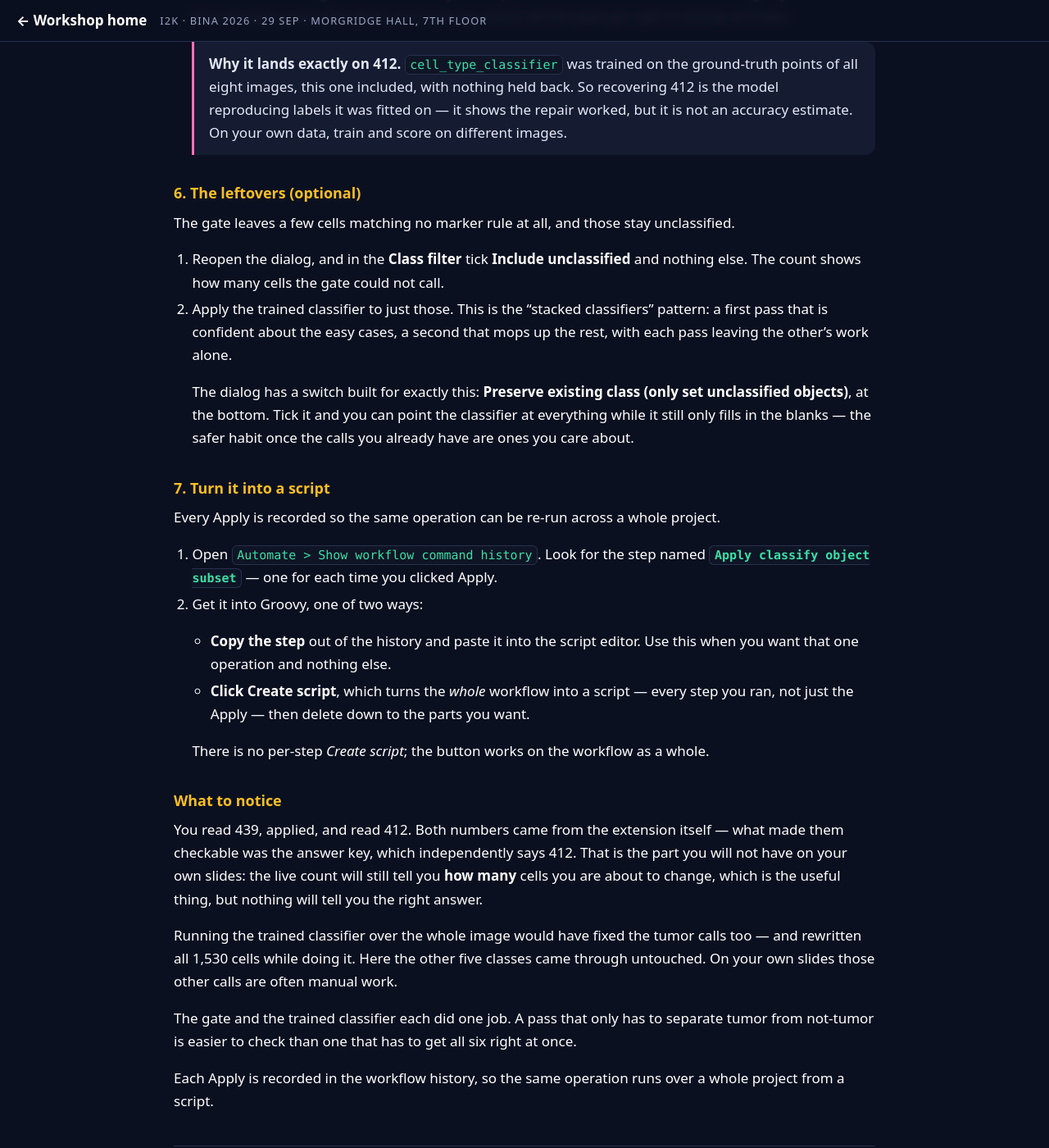
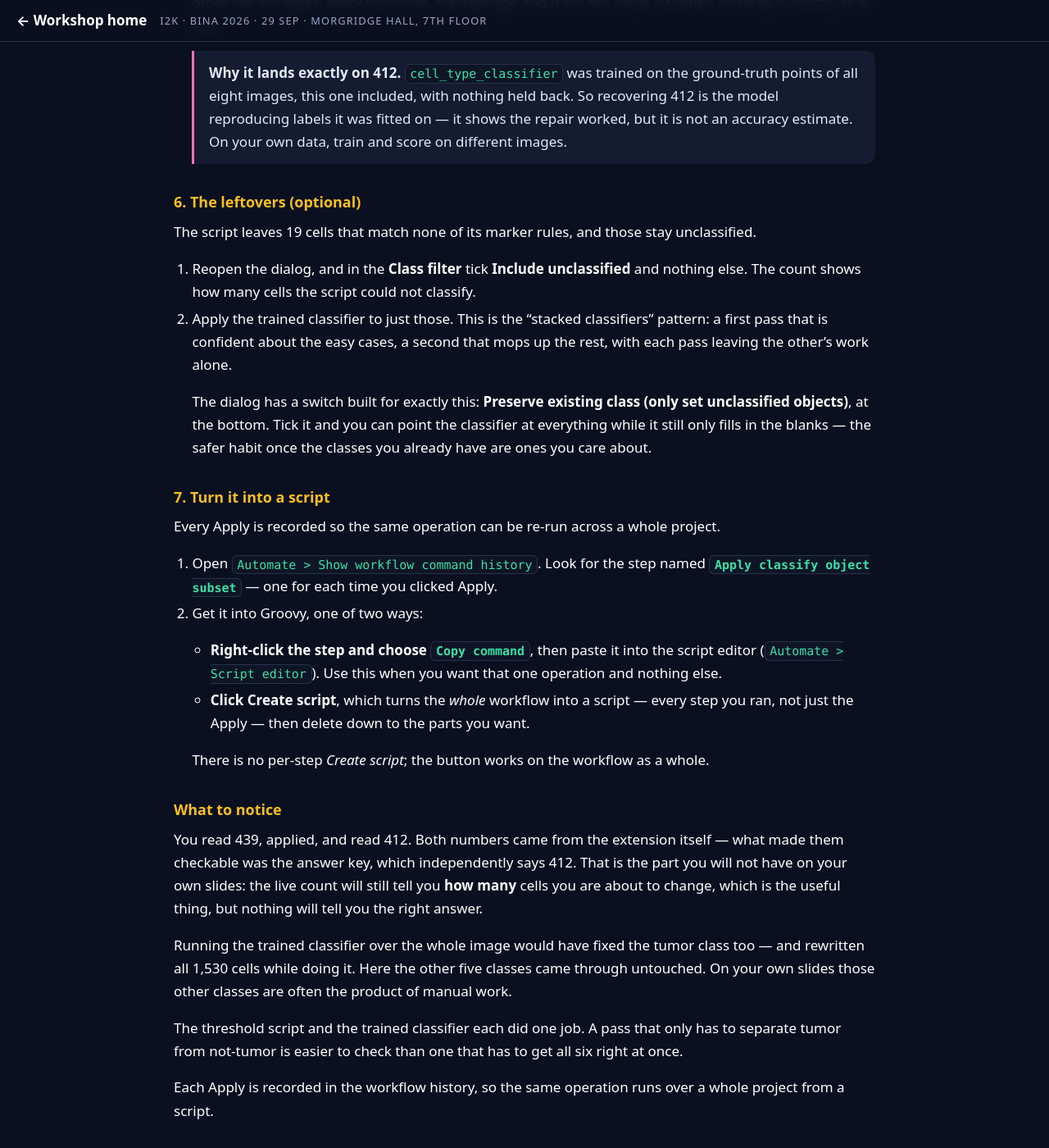
Before and after one commit to MichaelSNelson/BINA-I2K-2026-QuPath-Extensions, a Jekyll site: the page built from docs/07-classify-object-subset.md, in a window 1280 px wide and 1400 px high, scrolled down 7944 px. Shown: the whole window at 82% size. Built offline with Jekyll 4.4.1, drawn with Linux system fonts in a browser that asks for light colours; some of the changed text lies outside the part shown.

Commit message:
Guide 07: plain English for the script's results, what step 3 gets wrong, Copy command, trimmed acknowledgement
'The gate's tumor call', 'called tumor' and 'the calls you have' become
'classified as tumor' and 'the classes you have'. Step 3 opens by saying
exactly what the threshold script gets wrong and that step 5 corrects
only those cells. The workflow step says to right-click and choose Copy
command. The closing acknowledgement no longer tells the reader the
walkthrough they just finished stands on its own.

Claude-Session: https://claude.ai/code/session_01KwiACUr5MacuDvqp74c96o

```diff
--- a/docs/07-classify-object-subset.md
+++ b/docs/07-classify-object-subset.md
@@ -128,16 +128,15 @@ each kind, which helps when the dots and the outlines get in each other's way.
 
 ### 3. Make a mistake worth fixing
 
-First, classify the cells with a deliberately crude method that gets most of them right and a
-few of them wrong.
+First, classify the cells with a script that thresholds each marker channel and assigns a cell
+type from whichever markers are above threshold. It gets most cells right and is wrong in one
+specific way: QuPath expands each nucleus by 5 µm to approximate the cell, and at the edge of a
+tumor nest that expansion picks up PanCK signal from the tumor cell next door, so **T cells
+touching a tumor nest are classified as `tumor`**. In step 5 you will correct only those cells
+with the extension and leave every other cell as it is.
 
-1. Run the imperfect classifier: **`Automate > Project scripts > classify_with_marker_gate`**,
-   then **Run**. It is bundled with the project, so there is nothing to download.
-
-   It thresholds each marker channel and assigns a cell type from which markers are above
-   threshold. Its errors are real ones: QuPath expands each nucleus by 5 µm to approximate the
-   cell, and at the edge of a tumor nest that expansion picks up PanCK signal from the tumor
-   cell next door — so **T cells touching a tumor nest get called `tumor`**.
+1. Run the script: **`Automate > Project scripts > classify_with_marker_gate`**, then **Run**.
+   It is bundled with the project, so there is nothing to download.
 
 2. The cells are now colored by predicted class. Zoom into the boundary of a tumor nest and
    look at the cells there against the ground-truth dots underneath. Some disagree — the
@@ -161,7 +160,7 @@ few of them wrong.
    > **Run**; or the cells were not classified first, so the first item in step 3 needs doing before this one.
 
    Read down the `tumor` column of the printed matrix: **14 CD8 T cells, 9 macrophages, 3
-   helper T cells and 1 B cell** were called tumor. That is **27 cells wrongly in the tumor
+   helper T cells and 1 B cell** were classified as tumor. That is **27 cells wrongly in the tumor
    class**, nearly all of them at a nest boundary. A further **19 cells matched no marker
    rule** and were left unclassified.
 
@@ -185,7 +184,7 @@ you can watch that number move.
 
     <img src="../images/classify-object-subset/dialog-tumor-count-numbered.png" alt="The Classify Object Subset dialog with red numbered badges down the left edge. 1 beside Classifier, set to cell_type_classifier; 2 beside the Object source options, with Custom filter selected; 3 beside the tumor row in the class filter list, the only one ticked, with 1 of 6 checked at the right; 4 beside the line at the bottom reading 439 of 1,530 objects will be classified" width="640">
 
-    **439 is the gate's tumor call. The truth is 412.** The extra 27 are the boundary cells
+    **The script classified 439 cells as tumor. The ground truth says 412.** The extra 27 are the boundary cells
     from the matrix above. You have now measured the error with the same dialog you are about
     to fix it with.
 
@@ -202,24 +201,24 @@ matching cells in the viewer, if you would rather see them than count them.
 
 ### 5. Repair only the cells that are wrong
 
-1. Leave the filter set to **`tumor`**. You are now targeting exactly the cells the gate
-    called tumor — the correct ones and the mistaken ones together — and nothing else.
+1. Leave the filter set to **`tumor`**. You are now targeting exactly the cells the script
+    classified as tumor, the 412 correct ones and the 27 wrong ones together, and nothing else.
 2. Click **Apply**. The confirmation reads **"439 objects classified, 27 changed."**
 
     <img src="../images/classify-object-subset/apply-notification.png" alt="A QuPath notification headed Subset classification complete, reading: 439 objects classified, 27 changed. Open the Workflow tab to copy this operation as a script" width="700">
 
     **27 is the repair, and it is the same 27** you counted off the confusion matrix: the 14
-    CD8 T cells, 9 macrophages, 3 helper T cells and 1 B cell the gate had pushed into the
-    tumor class. The other 412 it looked at were already right and were left alone.
+    CD8 T cells, 9 macrophages, 3 helper T cells and 1 B cell the script had classified as
+    tumor. The other 412 it looked at were already right and were left alone.
 
 3. Now measure again. Reopen the dialog with the same settings as in step 4 (**Custom filter**,
     **`tumor`** only) and read the live count.
 
     <img src="../images/classify-object-subset/dialog-after-repair.png" alt="The filter panel after the repair, with only tumor ticked, and the live count now reading 412 of 1,530 objects will be classified" width="640">
 
-    **412 of 1,530** — the ground truth exactly. You repaired the tumor calls without touching
-    any of the other five cell types: every fibroblast, macrophage and B cell the gate got
-    right is exactly as it was.
+    **412 of 1,530** — the ground truth exactly. You corrected the tumor class without touching
+    any of the other five cell types: every fibroblast, macrophage and B cell the script
+    classified correctly is exactly as it was.
 
     > **Why it lands exactly on 412.** `cell_type_classifier` was trained on the ground-truth
     > points of all eight images, this one included, with nothing held back. So recovering 412
@@ -228,17 +227,17 @@ matching cells in the viewer, if you would rather see them than count them.
 
 ### 6. The leftovers (optional)
 
-The gate leaves a few cells matching no marker rule at all, and those stay unclassified.
+The script leaves 19 cells that match none of its marker rules, and those stay unclassified.
 
 1. Reopen the dialog, and in the **Class filter** tick **Include unclassified** and nothing
-    else. The count shows how many cells the gate could not call.
+    else. The count shows how many cells the script could not classify.
 2. Apply the trained classifier to just those. This is the "stacked classifiers" pattern:
     a first pass that is confident about the easy cases, a second that mops up the rest,
     with each pass leaving the other's work alone.
 
     The dialog has a switch built for exactly this: **Preserve existing class (only set
     unclassified objects)**, at the bottom. Tick it and you can point the classifier at
-    everything while it still only fills in the blanks — the safer habit once the calls you
+    everything while it still only fills in the blanks — the safer habit once the classes you
     already have are ones you care about.
 
 ### 7. Turn it into a script
@@ -249,8 +248,8 @@ Every Apply is recorded so the same operation can be re-run across a whole proje
     **`Apply classify object subset`** — one for each time you clicked Apply.
 2. Get it into Groovy, one of two ways:
 
-    - **Copy the step** out of the history and paste it into the script editor. Use this when
-      you want that one operation and nothing else.
+    - **Right-click the step and choose `Copy command`**, then paste it into the script editor
+      (`Automate > Script editor`). Use this when you want that one operation and nothing else.
     - **Click Create script**, which turns the *whole* workflow into a script — every step
       you ran, not just the Apply — then delete down to the parts you want.
 
@@ -263,11 +262,11 @@ them checkable was the answer key, which independently says 412. That is the par
 have on your own slides: the live count will still tell you **how many** cells you are about to
 change, which is the useful thing, but nothing will tell you the right answer.
 
-Running the trained classifier over the whole image would have fixed the tumor calls too — and
+Running the trained classifier over the whole image would have fixed the tumor class too — and
 rewritten all 1,530 cells while doing it. Here the other five classes came through untouched.
-On your own slides those other calls are often manual work.
+On your own slides those other classes are often the product of manual work.
 
-The gate and the trained classifier each did one job. A pass that only has to separate tumor
+The threshold script and the trained classifier each did one job. A pass that only has to separate tumor
 from not-tumor is easier to check than one that has to get all six right at once.
 
 Each Apply is recorded in the workflow history, so the same operation runs over a whole project
@@ -277,8 +276,7 @@ from a script.
 
 > **Sara McArdle demonstrated this extension in her session on Monday 28 September**,
 > *Tips and tricks for maintaining sanity during hi-plex classification in QuPath*. Both this
-> extension and its sibling grew out of her Groovy scripts. If you were not at that session,
-> the walkthrough above stands on its own.
+> extension and its sibling grew out of her Groovy scripts.
 
 **Full documentation:** the
 [repository README](https://github.com/uw-loci/qupath-extension-classify-object-subset#readme).
```
